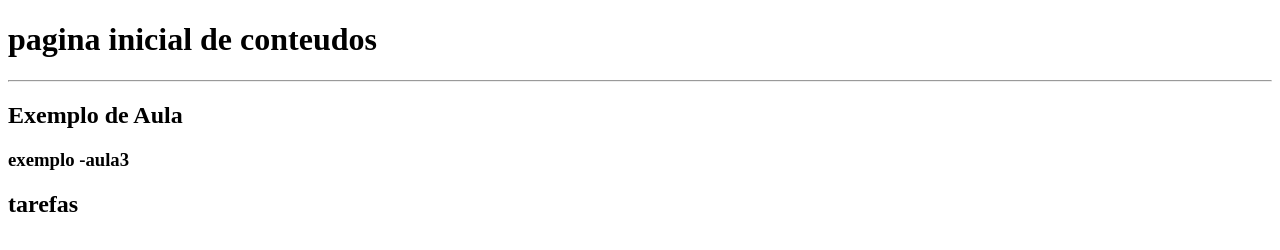
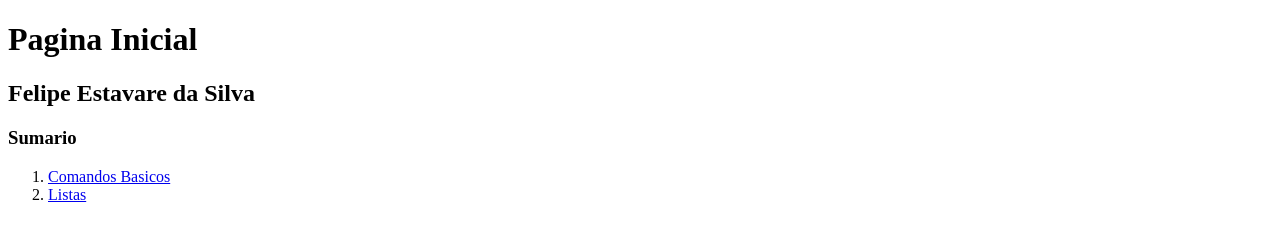
Before and after one commit to Estavare/dew, a plain HTML site: page index.html in a window 1280 px wide. Drawn offline with Linux system fonts and the light colour scheme.

Commit message:
página de comandos básicos

```diff
--- a/index.html
+++ b/index.html
@@ -1,16 +1,21 @@
 <!DOCTYPE html>
 <html lang="pt-br">
 <head>
-        <meta charset="UTF-8">
-        <meta http-equiv="X-UA-Compatible" content="IE=edge">
-        <meta name="viewport" content="width=device-width, initial-scale=1.0">
-    <title>Página inicial</title>
+    <meta charset="UTF-8">
+    <meta http-equiv="X-UA-Compatible" content="IE=edge">
+    <meta name="viewport" content="width=device-width, initial-scale=1.0">
+    <title>Document</title>
 </head>
 <body>
-    <h1>pagina inicial de conteudos </h1>
-    <hr>
-        <h2>Exemplo de Aula  </h2>
-            <h3>exemplo -aula3</h3>
-        <h2>tarefas</h2>
+<h1> Pagina Inicial</h1>
+<h2>Felipe Estavare da Silva</h2>
+<h3>Sumario</h3>
+<ol>
+    <li> <a href="#"> Comandos Basicos</a></li>
+    <li> <a href="https://encrypted-tbn0.gstatic.com/images?q=tbn:ANd9GcTGCuPrdGsXpEjwgqO8dUhOO9lS_RSijWfBJ_QCvG6Usg&s">Listas</a></li>
+
+</ol>
+
+
 </body>
 </html>
```
Also changed, not shown: paginas/comandosbasicos.html (added, +12 -0 lines), DEW.txt.
